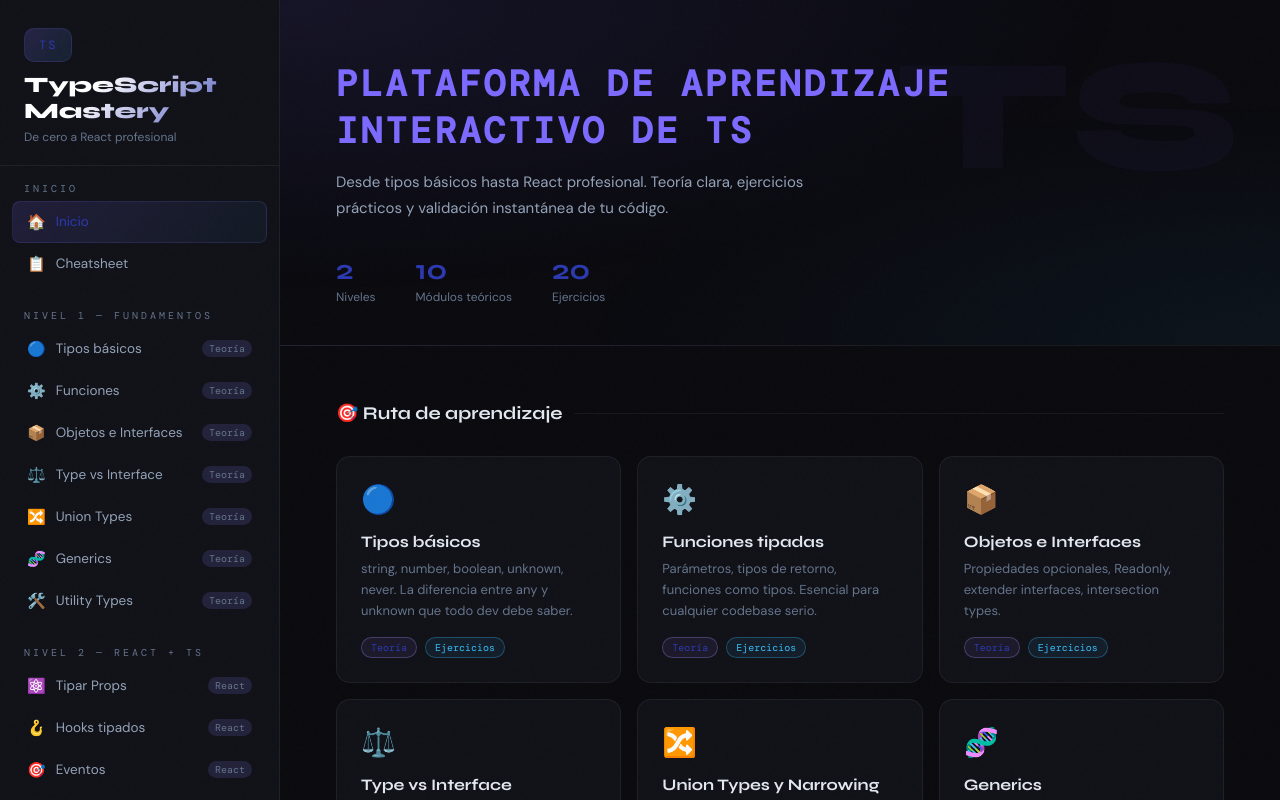
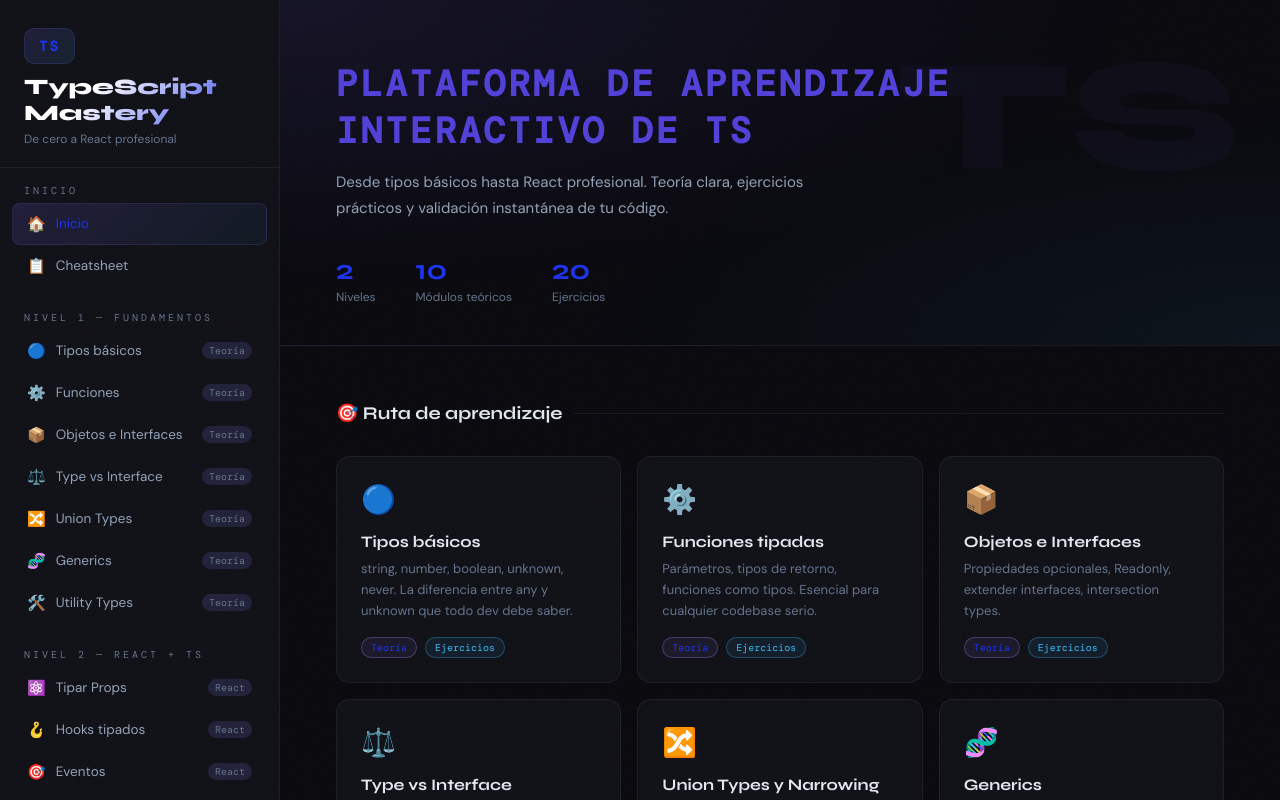
Before and after one commit to jorgeDevCod/Guia-interactiva-de-TypeScript, a plain HTML site: page index.html in a window 1280 px wide. Drawn offline with nearby package versions, Linux system fonts and the light colour scheme; a web font is replaced by a local one.

Commit message:
Upload color heades

```diff
--- a/style.css
+++ b/style.css
@@ -3,8 +3,8 @@
     --bg2: #111118;
     --bg3: #1a1a24;
     --bg4: #22223a;
-    --accent: #7c6aff;
-    --accent2: #2c39b0;
+    --accent: #5241d8;
+    --accent2: #1e33ec;
     --accent3: #38bdf8;
     --green: #34d399;
     --red: #f87171;
@@ -73,7 +73,7 @@
     display: inline-flex;
     align-items: center;
     gap: 8px;
-    background: linear-gradient(135deg, rgba(124, 106, 255, 0.2), rgba(56, 189, 248, 0.1));
+    background: linear-gradient(135deg, rgba(124, 106, 255, 0.15), rgba(56, 189, 248, 0.1));
     border: 1px solid var(--border);
     border-radius: 10px;
     padding: 8px 14px;
@@ -82,7 +82,8 @@
 
 .logo-badge span {
     font-family: 'DM Mono', monospace;
-    font-size: 12px;
+    font-size: 14px;
+    font-weight: 700;
     color: var(--accent2);
     letter-spacing: 2px;
     text-transform: uppercase;
```
